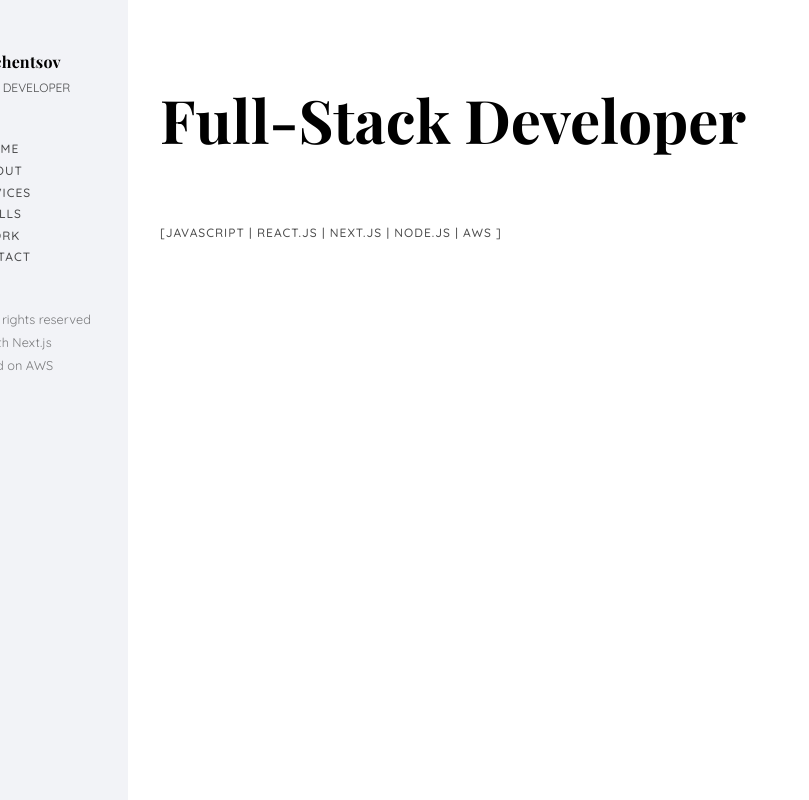
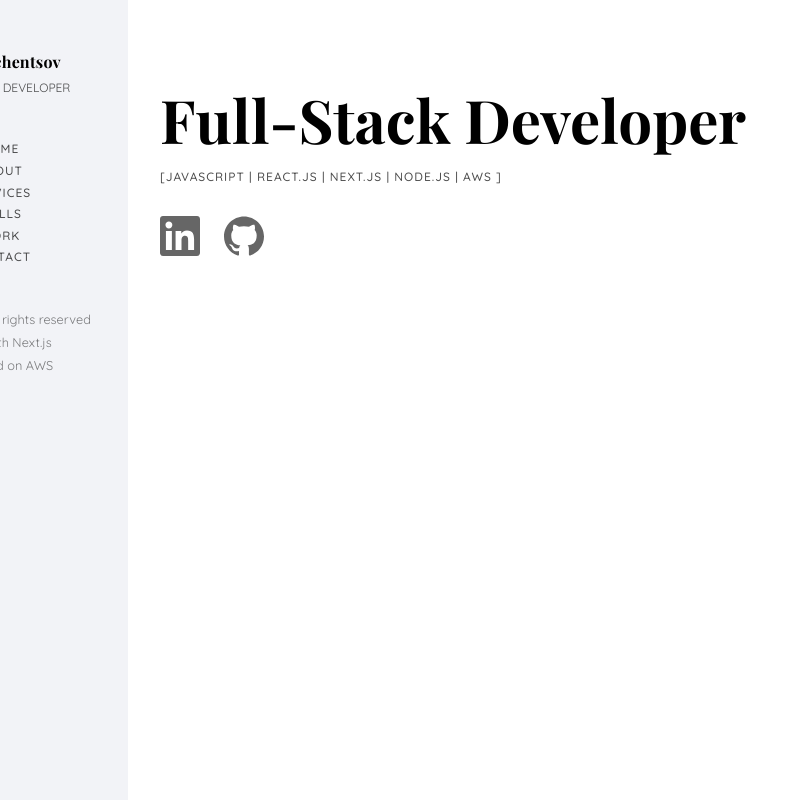
Before and after one commit to kirill-develops/portfolio-kirill-tchentsov-2024, a Next.js app: page / in a window 1280 px wide. Shown: the whole page, without its empty margins (0-809 px from the left). Built offline with nearby package versions, Linux system fonts and the light colour scheme; a web font is replaced by a local one.

Commit message:
created IconLink for github & linkedin icons. added to HeroBanner

```diff
--- a/src/app/ui/Sections/HeroBanner.tsx
+++ b/src/app/ui/Sections/HeroBanner.tsx
@@ -1,13 +1,47 @@
 import { SectionFrame } from '@/app/ui/Frames';
 import { PageTitle, PageSubtitle } from '@/app/ui/Typography';
+import GithubSVG from '../svg/github';
+import Link from 'next/link';
+import LinkedinSVG from '../svg/linkedin';
+import { ReactChildProps } from '@/app/lib/genericTypes';
+
+interface IconLinkProps extends ReactChildProps {
+   url: string;
+}
+
+function IconLink({ children, url }: IconLinkProps): JSX.Element {
+   return (
+      <Link
+         href={url}
+         className=" cursor-pointer text-[#666666] hover:text-page-blue"
+         target="_blank"
+         rel="noopener"
+      >
+         {children}
+      </Link>
+   );
+}
 
 export default function HeroBanner(): JSX.Element {
    return (
-      <SectionFrame id="hero">
-         <PageTitle>Full-Stack Developer</PageTitle>
-         <PageSubtitle>
-            [JavaScript | React.js | Next.js | Node.js | AWS ]
-         </PageSubtitle>
+      <SectionFrame
+         id="hero"
+         className="gap-y-7"
+      >
+         <div className="flex flex-col gap-y-2">
+            <PageTitle>Full-Stack Developer</PageTitle>
+            <PageSubtitle>
+               [JavaScript | React.js | Next.js | Node.js | AWS ]
+            </PageSubtitle>
+         </div>
+         <div className="flex gap-x-6">
+            <IconLink url="https://www.linkedin.com/in/kirill-tchentsov/">
+               <LinkedinSVG />
+            </IconLink>
+            <IconLink url="https://github.com/kirill-develops">
+               <GithubSVG />
+            </IconLink>
+         </div>
       </SectionFrame>
    );
 }
```
